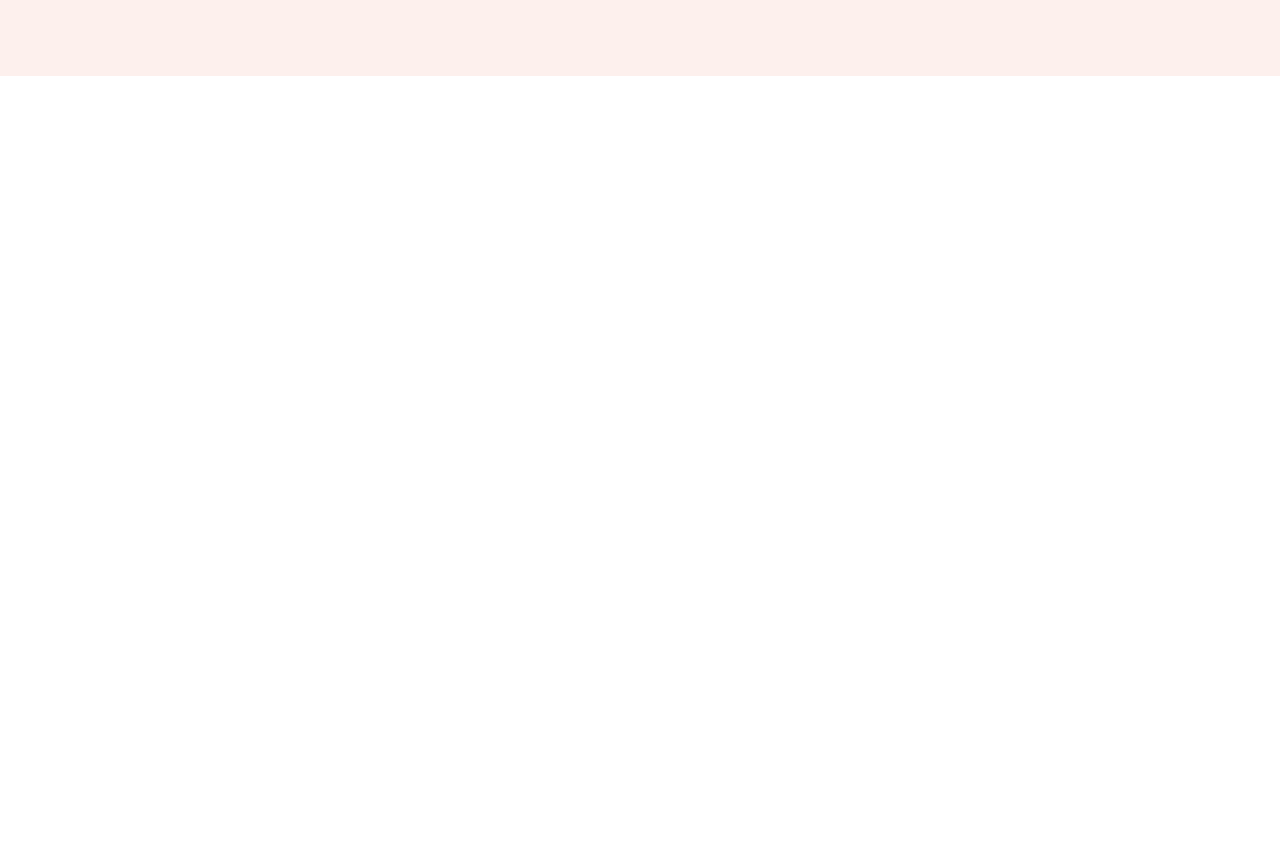
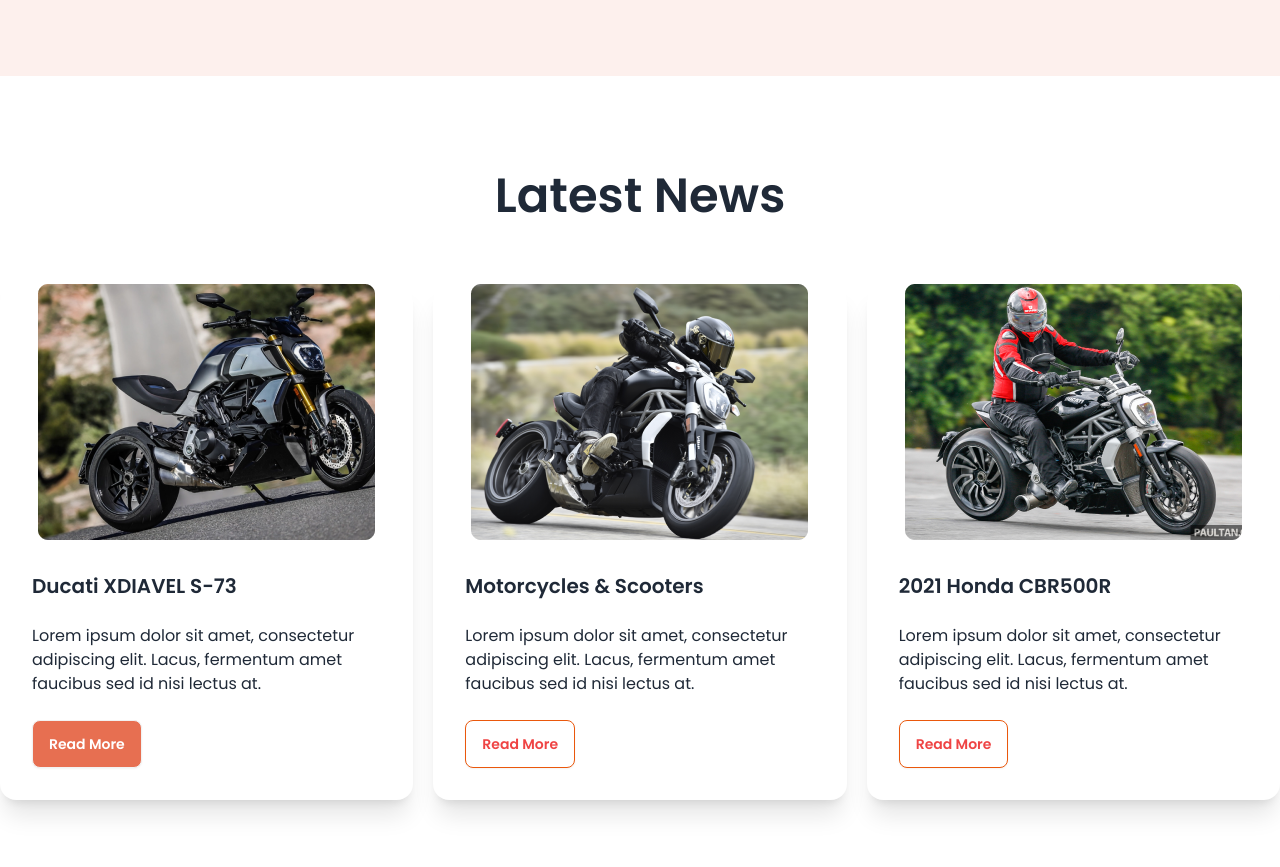
Before and after one commit to Arjon200141/bikers_zone, a plain HTML site: page index.html in a window 1280 px wide. Shown: the part 496-1363 px from the top of the page. Before the commit the page ends 800 px from the top, so only its background shows below. Drawn offline with nearby package versions, Linux system fonts and the light colour scheme.

Commit message:
Latest Bikes Added

```diff
--- a/index.html
+++ b/index.html
@@ -48,7 +48,7 @@
                   <li><a>Contact</a></li>
                 </ul>
               </div>
-              <a class="btn btn-ghost text-4xl">Biker Zone</a>
+              <a class="btn btn-ghost text-2xl lg:text-4xl">Biker Zone</a>
             </div>
             <div class="navbar-center hidden lg:flex">
               <ul class="menu text-base menu-horizontal px-1">
@@ -162,7 +162,57 @@
                 </div>
               </div>
     </header>
-    <main>
+    <main class="md:container md:mx-auto">
+
+
+    <!--Featured Bike-->
+    <section>
+
+    </section>
+
+
+    <!--Latest News-->
+    <section class="my-24">
+        <h2 class="text-5xl font-semibold text-center">Latest News</h2>
+        <div class="grid grid-cols-1 md:grid-cols-2 lg:grid-cols-3 gap-5">
+            <!--First Card-->
+            <div class="card my-16  bg-base-100 shadow-xl">
+                <figure><img src="images/others/latest1.png" alt="Bikes" /></figure>
+                <div class="card-body space-y-4">
+                  <h2 class="card-title">Ducati XDIAVEL S-73</h2>
+                  <p>Lorem ipsum dolor sit amet, consectetur adipiscing elit. Lacus, fermentum amet faucibus sed id nisi lectus at.</p>
+                  <div class="card-actions justify-start">
+                    <button class="btn bg-bike-primary text-white">Read More</button>
+                  </div>
+                </div>
+              </div>
+
+              <!--Second Card-->
+              <div class="card my-16  bg-base-100 shadow-xl">
+                <figure><img src="images/others/latest2.png" alt="Bikes" /></figure>
+                <div class="card-body space-y-4">
+                  <h2 class="card-title">Motorcycles & Scooters</h2>
+                  <p>Lorem ipsum dolor sit amet, consectetur adipiscing elit. Lacus, fermentum amet faucibus sed id nisi lectus at.</p>
+                  <div class="card-actions justify-start">
+                    <button class="btn bg-white border-orange-600 text-red-500">Read More</button>
+                  </div>
+                </div>
+              </div>
+
+            <!--Third Card-->
+            <div class="card my-16 bg-base-100 shadow-xl">
+                <figure><img src="images/others/latest3.png" alt="Bikes" /></figure>
+                <div class="card-body space-y-4">
+                  <h2 class="card-title">2021 Honda CBR500R</h2>
+                  <p>Lorem ipsum dolor sit amet, consectetur adipiscing elit. Lacus, fermentum amet faucibus sed id nisi lectus at.</p>
+                  <div class="card-actions justify-start">
+                    <button class="btn bg-white border-orange-600 text-red-500">Read More</button>
+                  </div>
+                </div>
+              </div>
+        </div>
+    </section>
+
 
     </main>
     <footer>
```
